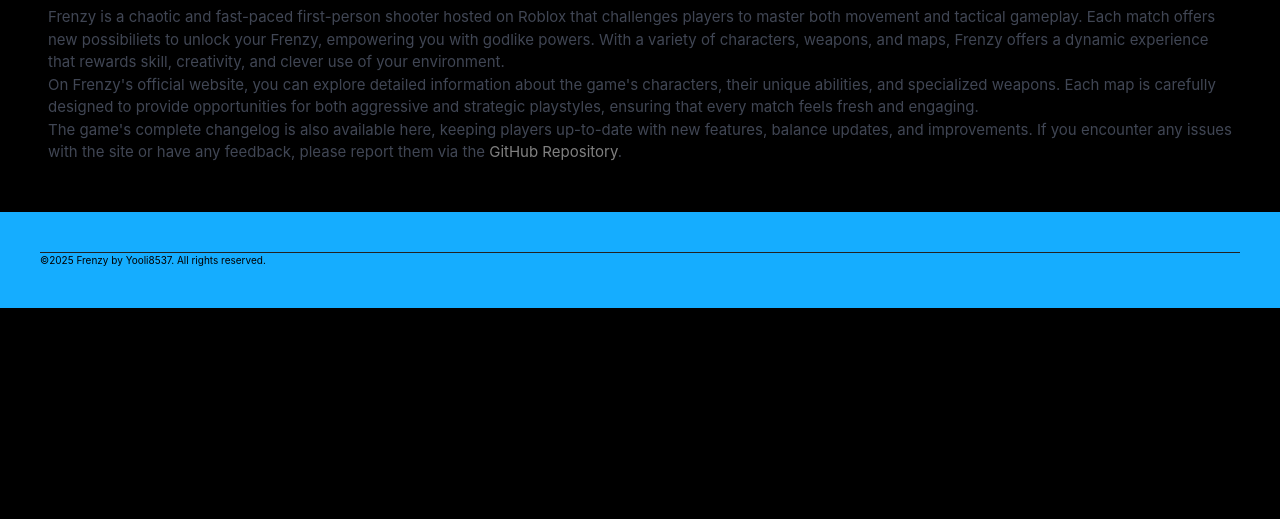
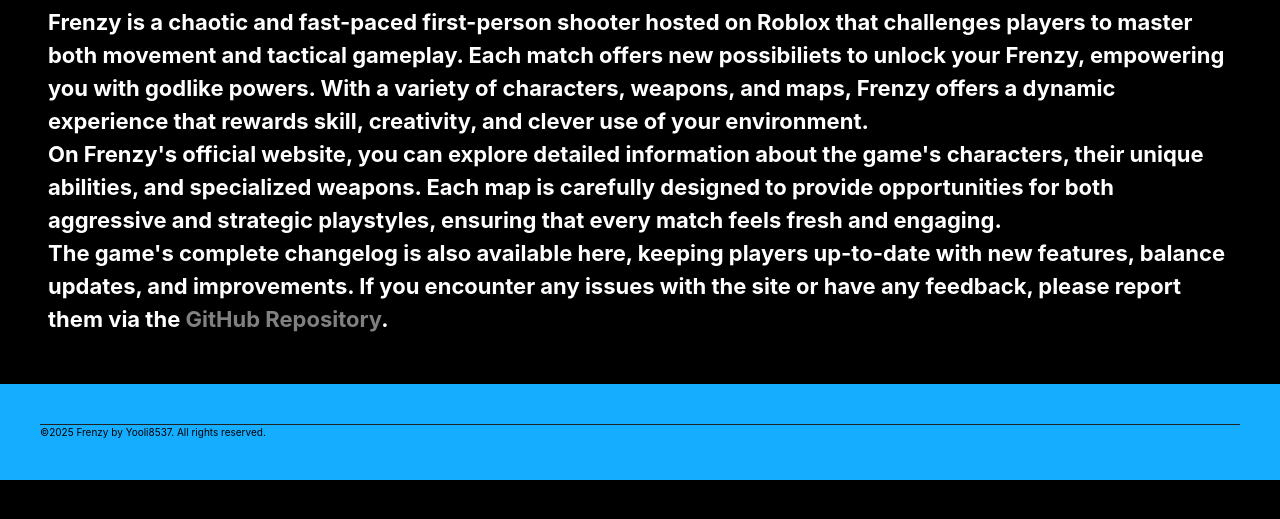
Before and after one commit to Yooli8537/FrenzySite, a plain HTML site: page index.html in a window 1280 px wide. Shown: the part 243-762 px from the top of the page. Drawn offline with Linux system fonts and the light colour scheme.

Commit message:
index.html text size change

```diff
--- a/index.html
+++ b/index.html
@@ -31,7 +31,7 @@
             <a href="https://www.youtube.com/@Yooli8537">Yooli8537</a>.
         </p>
         <h1>Frenzy</h1>
-        <h4>Frenzy is a chaotic and fast-paced first-person shooter hosted on Roblox that challenges players to master both
+        <h2>Frenzy is a chaotic and fast-paced first-person shooter hosted on Roblox that challenges players to master both
             movement and tactical gameplay. Each match offers new possibiliets to unlock your Frenzy, empowering you with godlike
             powers. With a variety of characters, weapons, and maps, Frenzy offers a dynamic experience that rewards skill,
             creativity, and clever use of your environment.<br>
@@ -41,7 +41,7 @@
             The game's complete changelog is also available here, keeping players up-to-date with new features, balance updates,
             and improvements. If you encounter any issues with the site or have any feedback, please report them via the
             <a href="https://github.com/Yooli8537/FrenzySite">GitHub Repository</a>.
-        </h4>
+        </h2>
     </section>
 
 </body>
```
